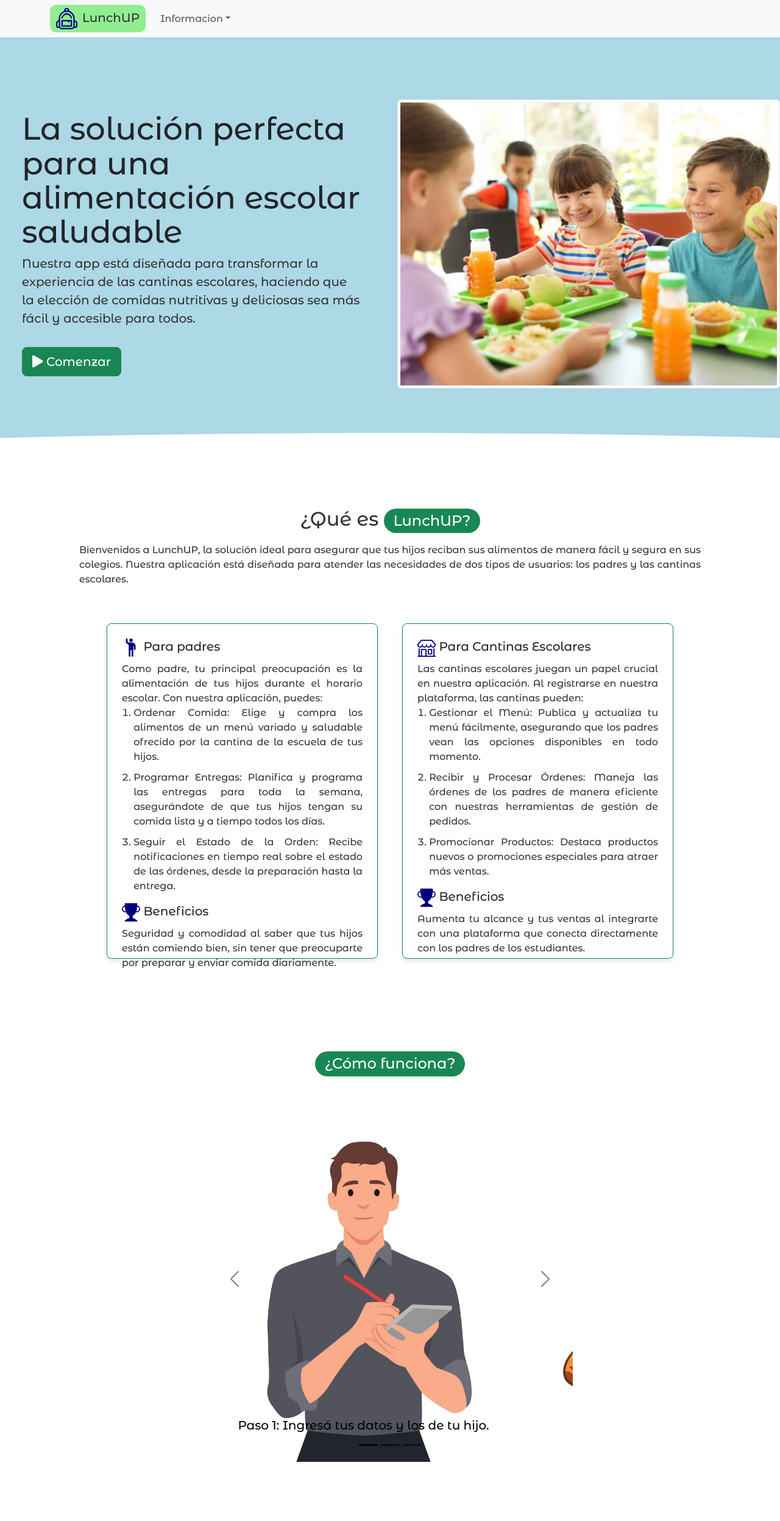
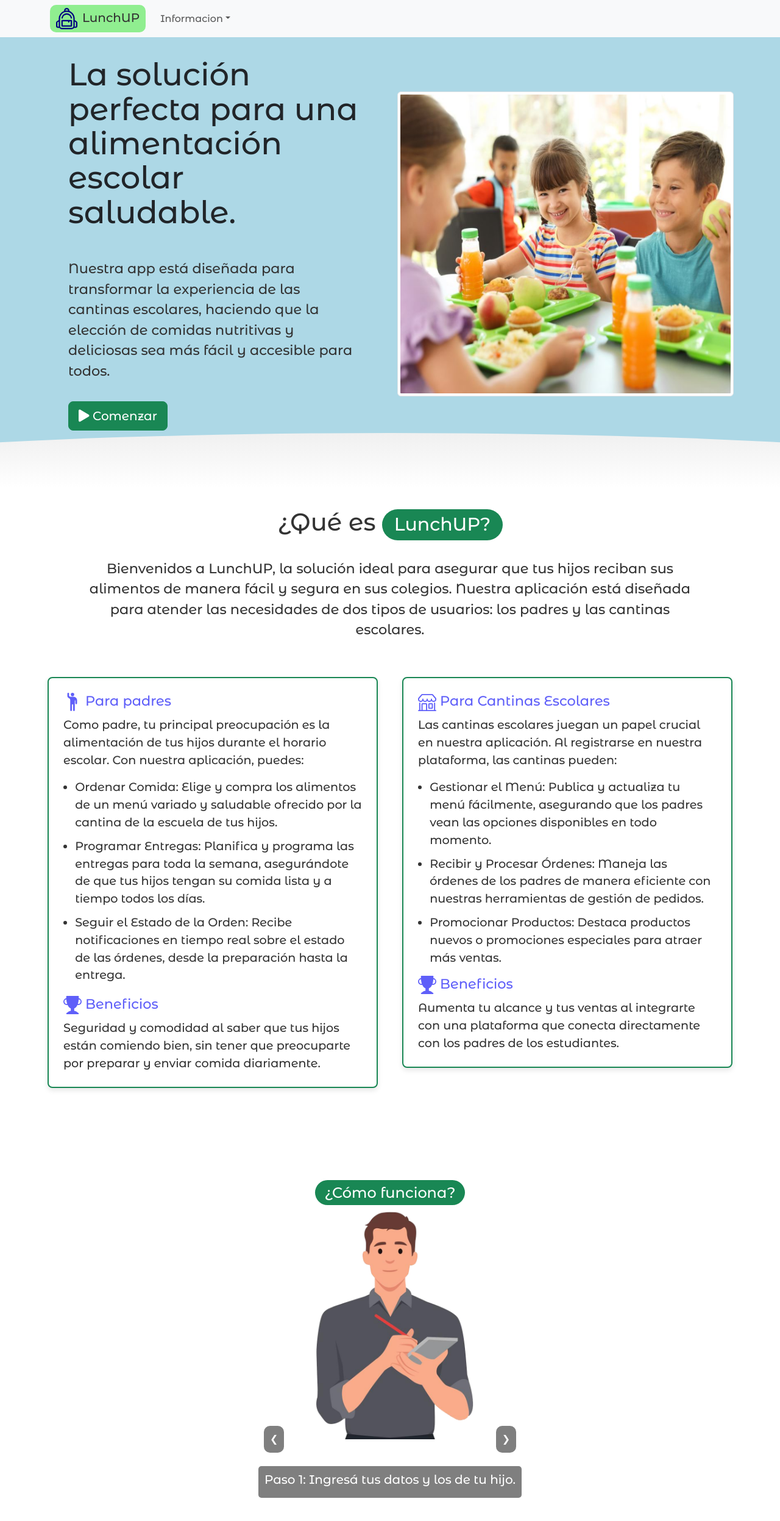
Before and after one commit to LaunchUP-INC/LunchUP-FRONT, a React (Vite) app: page / in a window 1280 px wide. Shown: the top 2494 px of the page at 61% size. Before the commit the page ends 2397 px from the top, so only its background shows below. Built offline with nearby package versions, Linux system fonts and the light colour scheme.

Commit message:
animacion y carusel modificado

```diff
--- a/package.json
+++ b/package.json
@@ -27,6 +27,7 @@
     "react-redux": "^9.1.2",
     "react-router-dom": "^6.24.0",
     "react-scroll": "^1.9.0",
+    "react-typed": "^2.0.11",
     "redux": "^5.0.1",
     "redux-thunk": "^3.1.0",
     "serve": "^14.2.3",
--- /dev/null
+++ b/src/components/BlinkingCursor.jsx
@@ -0,0 +1,16 @@
+import React, { useState, useEffect } from 'react';
+const BlinkingCursor = () => {
+  const [isVisible, setIsVisible] = useState(true);
+
+  useEffect(() => {
+    const interval = setInterval(() => {
+      setIsVisible((prev) => !prev);
+    }, 500);
+
+    return () => clearInterval(interval);
+  }, []);
+
+  return <span style={{ opacity: isVisible ? 1 : 0, color: 'green', marginLeft: '5px' }}>|</span>;
+};
+
+export default BlinkingCursor;
--- a/src/components/Landing/AboutSection.jsx
+++ b/src/components/Landing/AboutSection.jsx
@@ -1,64 +1,144 @@
-import React from 'react';
-import { Container, Row, Col, Card, Badge } from 'react-bootstrap';
+import React from "react";
+import { Container, Row, Col, Card, Badge } from "react-bootstrap";
 import PersonIcon from "../Icons/PersonIcon";
 import BenefitIcon from "../Icons/BenefitIcon";
 import StoreIcon from "../Icons/StoreIcon";
-import styles from './Landing.module.css';
+import styles from "./Landing.module.css";
 
 const AboutSection = () => {
   return (
     <Container id="about" className={`text-center ${styles.about}`}>
-            <Row className="align-items-center justify-content-center" style={{ minHeight: '100vh', position: 'relative', zIndex: 1 }}>
+      <Row
+        className="align-items-start justify-content-center"
+        style={{ minHeight: "100vh", position: "relative", zIndex: 1 }}
+      >
         <Col xs={12} className="mb-4">
-                    <h2>
-                        ¿Qué es <Badge pill bg="success">LunchUP?</Badge>
+          <h2 style={{ fontSize: "2.5rem", marginBottom: "30px" }}>
+            ¿Qué es{" "}
+            <Badge pill bg="success">
+              LunchUP?
+            </Badge>
           </h2>
-                    <p className={`mt-3 ${styles.justifiedText}`}>
-                        Bienvenidos a LunchUP, la solución ideal para asegurar que tus hijos reciban sus alimentos de manera fácil y segura en sus colegios. Nuestra aplicación está diseñada para atender las necesidades de dos tipos de usuarios: los padres y las cantinas escolares.
+          <p
+            className={`mt-3 ${styles.justifiedText}`}
+            style={{ fontSize: "1.4rem" }}
+          >
+            Bienvenidos a LunchUP, la solución ideal para asegurar que tus hijos
+            reciban sus alimentos de manera fácil y segura en sus colegios.
+            Nuestra aplicación está diseñada para atender las necesidades de dos
+            tipos de usuarios: los padres y las cantinas escolares.
           </p>
         </Col>
-                <Col md={5} className={`mb-5 ${styles.colCard}`} >
+        <Col md={6} className={`mb-5 ${styles.colCard}`}>
           <Card className={styles.equalCard}>
             <Card.Body className={styles.cardBodyPadding}>
-                            <Card.Title><PersonIcon className={styles.icon} /> Para padres</Card.Title>
-                            <Card.Text>
-                                Como padre, tu principal preocupación es la alimentación de tus hijos durante el horario escolar. Con nuestra aplicación, puedes:
+              <Card.Title
+                style={{
+                  fontSize: "1.4rem",
+                  fontWeight: "bold",
+                  color: "#5f5ff9",
+                }}
+              >
+                <PersonIcon className={styles.icon} /> Para padres
+              </Card.Title>
+              <Card.Text style={{ fontSize: "1.2rem", marginBottom: "20px" }}>
+                <p style={{ fontSize: "1.2rem" }}>
+                  Como padre, tu principal preocupación es la alimentación de
+                  tus hijos durante el horario escolar. Con nuestra aplicación,
+                  puedes:
+                </p>
                 <ol>
-                                    <li>Ordenar Comida: Elige y compra los alimentos de un menú variado y saludable ofrecido por la cantina de la escuela de tus hijos.</li>
-                                    <li>Programar Entregas: Planifica y programa las entregas para toda la semana, asegurándote de que tus hijos tengan su comida lista y a tiempo todos los días.</li>
-                                    <li>Seguir el Estado de la Orden: Recibe notificaciones en tiempo real sobre el estado de las órdenes, desde la preparación hasta la entrega.</li>
+                  <li>
+                    Ordenar Comida: Elige y compra los alimentos de un menú
+                    variado y saludable ofrecido por la cantina de la escuela de
+                    tus hijos.
+                  </li>
+                  <li>
+                    Programar Entregas: Planifica y programa las entregas para
+                    toda la semana, asegurándote de que tus hijos tengan su
+                    comida lista y a tiempo todos los días.
+                  </li>
+                  <li>
+                    Seguir el Estado de la Orden: Recibe notificaciones en
+                    tiempo real sobre el estado de las órdenes, desde la
+                    preparación hasta la entrega.
+                  </li>
                 </ol>
               </Card.Text>
-                            <Card.Title><BenefitIcon className={styles.icon} /> Beneficios</Card.Title>
-                            <Card.Text>
-                                Seguridad y comodidad al saber que tus hijos están comiendo bien, sin tener que preocuparte por preparar y enviar comida diariamente.
+              <Card.Title
+                style={{
+                  fontSize: "1.4rem",
+                  fontWeight: "bold",
+                  color: "#5f5ff9",
+                }}
+              >
+                <BenefitIcon className={styles.icon} /> Beneficios
+              </Card.Title>
+              <Card.Text style={{ fontSize: "1.2rem" }}>
+                Seguridad y comodidad al saber que tus hijos están comiendo
+                bien, sin tener que preocuparte por preparar y enviar comida
+                diariamente.
               </Card.Text>
             </Card.Body>
           </Card>
         </Col>
-                <Col md={5} className={`mb-5 ${styles.colCard}`}>
+        <Col md={6} className={`mb-5 ${styles.colCard}`}>
           <Card className={styles.equalCard}>
-                        <Card.Body className={styles.cardBodyPadding}>
-                            <Card.Title><StoreIcon className={styles.icon} /> Para Cantinas Escolares</Card.Title>
-                            <Card.Text>
-                                Las cantinas escolares juegan un papel crucial en nuestra aplicación. Al registrarse en nuestra plataforma, las cantinas pueden:
+            <Card.Body
+              style={{ fontSize: "1.2rem" }}
+              className={styles.cardBodyPadding}
+            >
+              <Card.Title
+                style={{
+                  fontSize: "1.4rem",
+                  fontWeight: "bold",
+                  color: "#5f5ff9",
+                }}
+              >
+                <StoreIcon className={styles.icon} /> Para Cantinas Escolares
+              </Card.Title>
+              <Card.Text style={{ fontSize: "1.2rem" }}>
+                <p style={{ fontSize: "1.2rem" }}>
+                  Las cantinas escolares juegan un papel crucial en nuestra
+                  aplicación. Al registrarse en nuestra plataforma, las cantinas
+                  pueden:
+                </p>
                 <ol>
-                                    <li>Gestionar el Menú: Publica y actualiza tu menú fácilmente, asegurando que los padres vean las opciones disponibles en todo momento.</li>
-                                    <li>Recibir y Procesar Órdenes: Maneja las órdenes de los padres de manera eficiente con nuestras herramientas de gestión de pedidos.</li>
-                                    <li>Promocionar Productos: Destaca productos nuevos o promociones especiales para atraer más ventas.</li>
+                  <li>
+                    Gestionar el Menú: Publica y actualiza tu menú fácilmente,
+                    asegurando que los padres vean las opciones disponibles en
+                    todo momento.
+                  </li>
+                  <li>
+                    Recibir y Procesar Órdenes: Maneja las órdenes de los padres
+                    de manera eficiente con nuestras herramientas de gestión de
+                    pedidos.
+                  </li>
+                  <li>
+                    Promocionar Productos: Destaca productos nuevos o
+                    promociones especiales para atraer más ventas.
+                  </li>
                 </ol>
               </Card.Text>
-                            <Card.Title><BenefitIcon className={styles.icon} /> Beneficios</Card.Title>
-                            <Card.Text>
-                                Aumenta tu alcance y tus ventas al integrarte con una plataforma que conecta directamente con los padres de los estudiantes.
+              <Card.Title
+                style={{
+                  fontSize: "1.4rem",
+                  fontWeight: "bold",
+                  color: "#5f5ff9",
+                }}
+              >
+                <BenefitIcon className={styles.icon} /> Beneficios
+              </Card.Title>
+              <Card.Text style={{ fontSize: "1.2rem" }}>
+                Aumenta tu alcance y tus ventas al integrarte con una plataforma
+                que conecta directamente con los padres de los estudiantes.
               </Card.Text>
             </Card.Body>
           </Card>
         </Col>
       </Row>
-
     </Container>
   );
-}
+};
 
 export default AboutSection;
--- a/src/components/Landing/Carousel/Carousel.jsx
+++ b/src/components/Landing/Carousel/Carousel.jsx
@@ -1,54 +1,74 @@
-import React from 'react';
-import { Container, Row, Col, Carousel, Badge } from 'react-bootstrap';
-import styles from './Carousel.module.css';
+import React, { useState } from "react";
+import { Container, Row, Col, Badge } from "react-bootstrap";
+import styles from "./Carousel.module.css";
+
+const images = [
+  {
+    src: "/concept.png",
+    caption: "Paso 1: Ingresá tus datos y los de tu hijo.",
+  },
+  {
+    src: "/concept3.png",
+    caption: "Paso 2: Elegí el menú que más te guste.",
+  },
+  {
+    src: "/concept5.png",
+    caption: "Paso 3: Recarga el saldo y paga de manera segura.",
+  },
+];
 
 const FunctionCarousel = () => {
+  const [currentIndex, setCurrentIndex] = useState(0);
+  const totalImages = images.length;
+
+
+
+  const handlePrev = () => {
+    setCurrentIndex((prevIndex) => (prevIndex - 1 + totalImages) % totalImages);
+  };
+
+  const handleNext = () => {
+    setCurrentIndex((prevIndex) => (prevIndex + 1) % totalImages);
+  };
+
   return (
-    <Container id="howItWorks" className={`text-center ${styles.howItWorksContainer}`}>
+    <Container
+      id="howItWorks"
+      className={`text-center ${styles.howItWorksContainer}`}
+    >
       <Row className="justify-content-center">
         <Col xs={12} className="mb-4">
           <h2>
-            <Badge pill bg="success">¿Cómo funciona?</Badge>
+            <Badge pill bg="success">
+              ¿Cómo funciona?
+            </Badge>
           </h2>
         </Col>
         <Col xs={12} md={8}>
-          <Carousel data-bs-theme="dark"interval={1000} className={styles.carouselCustom}
-           >
-            <Carousel.Item >
+          <div className={styles.carouselCustom}>
+            <div className={styles.carouselItem}>
               <img
-                className="d-block w-100"
-                src="/concept.png"
-                alt="Paso 1"
+                src={images[currentIndex].src}
+                alt={`Paso ${currentIndex + 1}`}
               />
-              <Carousel.Caption>
-                <h5>Paso 1: Ingresá tus datos y los de tu hijo.</h5>
-              </Carousel.Caption>
-            </Carousel.Item>
-            <Carousel.Item>
-              <img
-                className="d-block w-100"
-                src="/concept3.png"
-                alt="Paso 2"
-              />
-              <Carousel.Caption>
-                <h5>Paso 2: Elegí el menú que más te guste.</h5>
-              </Carousel.Caption>
-            </Carousel.Item>
-            <Carousel.Item>
-              <img
-                className="d-block w-100"
-                src="/concept5.png"
-                alt="Paso 3"
-              />
-              <Carousel.Caption>
-                <h5>Paso 3: Recarga el saldo y paga de manera segura.</h5>
-              </Carousel.Caption>
-            </Carousel.Item>
-          </Carousel>
+              <div className={styles.carouselButtons}>
+              <button onClick={handlePrev} className={styles.carouselButton}>
+                ❮
+              </button>
+              <button onClick={handleNext} className={styles.carouselButton}>
+                ❯
+              </button>
+            </div>
+              <div className={styles.carouselCaption}>
+                <h5>{images[currentIndex].caption}</h5>
+              </div>
+            </div>
+
+          </div>
         </Col>
       </Row>
     </Container>
   );
-}
+};
 
 export default FunctionCarousel;
--- a/src/components/Landing/Carousel/Carousel.module.css
+++ b/src/components/Landing/Carousel/Carousel.module.css
@@ -1,53 +1,59 @@
 .howItWorksContainer {
   margin-top: 50px;
+  display: flex;
+  flex-direction: column;
   align-items: center;
+  gap: 20px;
+  padding-bottom: 100px;
 }
 
-.carouselCustom  {
+.carouselCustom {
+  position: relative;
   max-width: 600px;
   margin: 0 auto;
 
 }
 
-.customPrevIcon{
-  color: red;
-  background-color: #218838;
-}
-
-.customPrevIcon:hover{
-  background-color: #218838;
+.carouselItem {
+  height: 400px; /* Altura fija */
+  display: flex;
+  flex-direction: column;
+  align-items: center;
+  justify-content: center;
 }
 
 .carouselItem img {
-  max-width: 100%;
-  height: auto;
+  width: 100%;
+  height: 100%;
+  object-fit: cover;
 }
 
-/* Estilos personalizados para las flechas del carrusel */
-.carousel-control-prev-icon,
-.carousel-control-next-icon {
-  background-color: #28a745 !important; /* Color verde para las flechas */
-  border-radius: 50%;
-  width: 30px;
-  height: 30px;
+.carouselCaption {
+  background: rgba(0, 0, 0, 0.5);
+  border-radius: 5px;
+  padding: 10px;
+  color: white;
 }
 
-.carousel-control-prev-icon:hover,
-.carousel-control-next-icon:hover {
-  background-color: #218838 !important; /* Color verde oscuro al pasar el cursor */
+.carouselButtons{
+  margin: 0 auto;
+  display: flex;
+  justify-content: space-between;
+  width: 90%;
 }
 
-.carousel-control-prev,
-.carousel-control-next {
-  filter: invert(1); /* Invertir colores para asegurar que las flechas sean visibles */
+.carouselButton {
+
+  top: 50%;
+  transform: translateY(-50%);
+  background: rgba(0, 0, 0, 0.5);
+  color: white;
+  border: none;
+  padding: 10px;
+  cursor: pointer;
+  z-index: 10;
 }
 
-.carousel-control-prev:hover .carousel-control-prev-icon,
-.carousel-control-next:hover .carousel-control-next-icon {
-  background-color: #218838 !important; /* Color verde oscuro al pasar el cursor */
+.carouselButton:hover {
+  background: rgba(0, 0, 0, 0.7);
 }
-
-
-.carousel-caption h5 {
-  color: white;
-}
--- a/src/components/Landing/Landing.jsx
+++ b/src/components/Landing/Landing.jsx
@@ -1,44 +1,86 @@
-import React from 'react';
-import comedorEscolar from './image/comedorescolar.jpg';
-import { Button, Navbar, Nav, NavDropdown, Container, Row, Col } from 'react-bootstrap';
-import LandingHeader from '../LandingHeader/LandingHeader';
+import React from "react";
+import { Container, Row, Col, Button } from "react-bootstrap";
+import comedorEscolar from "./image/comedorescolar.jpg";
+import LandingHeader from "../LandingHeader/LandingHeader";
 import AboutSection from "./AboutSection";
-import FunctionCarousel  from './Carousel/Carousel';
-import styles from './Landing.module.css'; // Asegúrate de que el path es correcto
+import FunctionCarousel from "./Carousel/Carousel";
+import TypingEffect from "../TypingEffect"; // Importa el nuevo componente
+import styles from "./Landing.module.css";
+import BlinkingCursor from "../BlinkingCursor";
 
 const LandingPage = () => {
+  const dynamicText = [
+    "alimentación escolar saludable.",
+    "supervición efectiva.",
+    "vida más sana.",
+  ];
+
   return (
     <>
       <div className={`container-fluid p-0 ${styles.curvedBg}`}>
+        <LandingHeader />
 
-              <LandingHeader/>
-
-              <Container fluid className="p-0">
-                <Row className="align-items-center" style={{ minHeight: '100vh' }}>
-                    <Col md={6} className="p-5">
-                        <h1>La solución perfecta para una alimentación escolar saludable</h1>
-                        <p className="lead">
-                            Nuestra app está diseñada para transformar la experiencia de las cantinas escolares,
-                            haciendo que la elección de comidas nutritivas y deliciosas sea más fácil y accesible para todos.
+        <Container
+          fluid
+          className="p-0"
+          style={{
+            display: "flex",
+            justifyContent: "center",
+            alignItems: "center",
+          }}
+        >
+          <Row
+            className="align-items-center d-flex justify-content-center"
+            style={{ minHeight: "100vh", maxWidth: "90vw" }}
+          >
+            <Col md={6} className="p-5 d-flex flex-column align-items-start">
+              <h1 className="mb-5">
+                La solución perfecta para una{" "}
+                <TypingEffect
+                  strings={dynamicText}
+                  typeSpeed={100} // Velocidad de escritura
+                  backSpeed={50} // Velocidad de borrado
+                  delay={2000} // Delay antes de borrar
+                />
+                <BlinkingCursor />
+              </h1>
+              <p className="lead" style={{ fontSize: "1.4rem" }}>
+                Nuestra app está diseñada para transformar la experiencia de las
+                cantinas escolares, haciendo que la elección de comidas
+                nutritivas y deliciosas sea más fácil y accesible para todos.
               </p>
-                        <Button as="a" href="/home" variant="success" size="lg" className={`mt-3 ${styles.startButton}`} style={{ position: 'relative', zIndex: 2 }}>
+              <Button
+                as="a"
+                href="/home"
+                variant="success"
+                size="lg"
+                className={`mt-3 ${styles.startButton}`}
+                style={{ position: "relative", zIndex: 2 }}
+              >
                 <i className="fas fa-play mr-2"></i> Comenzar
               </Button>
             </Col>
-                    <Col md={6}>
-                        <img src={comedorEscolar} alt="Niños comiendo en la escuela" className="img-thumbnail" />
+            <Col
+              md={6}
+              className="d-flex justify-content-center align-items-center"
+            >
+              <img
+                src={comedorEscolar}
+                alt="Niños comiendo en la escuela"
+                className="img-thumbnail d-flex justify-content-center "
+                style={{ height: "500px", width: "650px" }}
+              />
             </Col>
           </Row>
         </Container>
-
       </div>
       <div>
-            <AboutSection/>
+        <AboutSection />
       </div>
 
-            <FunctionCarousel/>
+      <FunctionCarousel />
     </>
   );
-}
+};
 
 export default LandingPage;
--- a/src/components/Landing/Landing.module.css
+++ b/src/components/Landing/Landing.module.css
@@ -21,8 +21,8 @@
   height: 90px;
   bottom: 0;
   left: 0;
-  background: #ffffff;
-  clip-path: ellipse(120% 100% at 50% 100%);
+  background: linear-gradient(to top, #ffffff, #f0f0f0);
+  clip-path: ellipse(90% 100% at 50% 100%);
 }
 
 @media (max-width: 768px) {
@@ -35,8 +35,9 @@
 .icon {
   height: 30px;
   width: 30px;
-  color: var(--color-secundary);
+  color: #5f5ff9
 }
+
 
 .about {
   color: var(--color-font);
@@ -46,7 +47,6 @@
 
 
 .justifiedText {
-  text-align: justify;
   margin-left: 60px;
   margin-right: 60px;
 }
@@ -56,19 +56,21 @@
 }
 
 .equalCard {
-  height: 550px;
+  height: auto;
   display: flex;
   flex-direction: column;
   justify-content: space-between;
-  border: 1px solid #198754;
+  border: 2px solid #198754;
   box-shadow: 0 4px 8px rgba(0, 0, 0, 0.1);
   border-radius: 8px;
   background-color: var(--color-white);
+  overflow: auto;
 }
 
 .cardBodyPadding {
   padding: 1.5rem;
-  text-align: justify;
+  text-align: left;
+
 }
 
 ol {
@@ -76,7 +78,7 @@ ol {
 }
 
 ol li {
-  list-style-type: decimal;
+  list-style-type: disc;
   margin-bottom: 0.5rem;
 }
 
--- /dev/null
+++ b/src/components/TypingEffect.jsx
@@ -0,0 +1,32 @@
+import React, { useEffect, useState } from 'react';
+
+const TypingEffect = ({ strings, typeSpeed = 50, backSpeed = 50 }) => {
+  const [text, setText] = useState('');
+  const [index, setIndex] = useState(0);
+  const [isDeleting, setIsDeleting] = useState(false);
+
+  useEffect(() => {
+    const handleTyping = () => {
+      const currentString = strings[index];
+      const updatedText = isDeleting
+        ? currentString.substring(0, text.length - 1)
+        : currentString.substring(0, text.length + 1);
+
+      setText(updatedText);
+
+      if (!isDeleting && updatedText === currentString) {
+        setTimeout(() => setIsDeleting(true), 4000);
+      } else if (isDeleting && updatedText === '') {
+        setIsDeleting(false);
+        setIndex((prevIndex) => (prevIndex + 1) % strings.length);
+      }
+    };
+
+    const timer = setTimeout(handleTyping, isDeleting ? backSpeed : typeSpeed);
+    return () => clearTimeout(timer);
+  }, [text, isDeleting, index, strings, typeSpeed, backSpeed]);
+
+  return <span>{text}</span>;
+};
+
+export default TypingEffect;
```
Also changed, not shown: 1 other file (tests, documents, lock files or other folders). Lines whose indentation alone changed are shown as unchanged.
